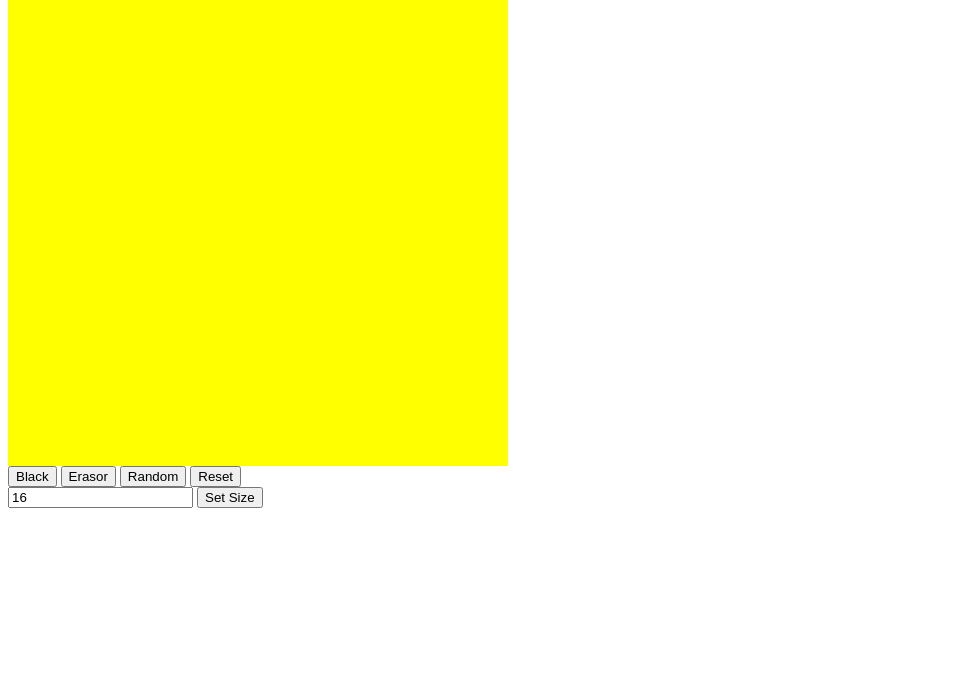
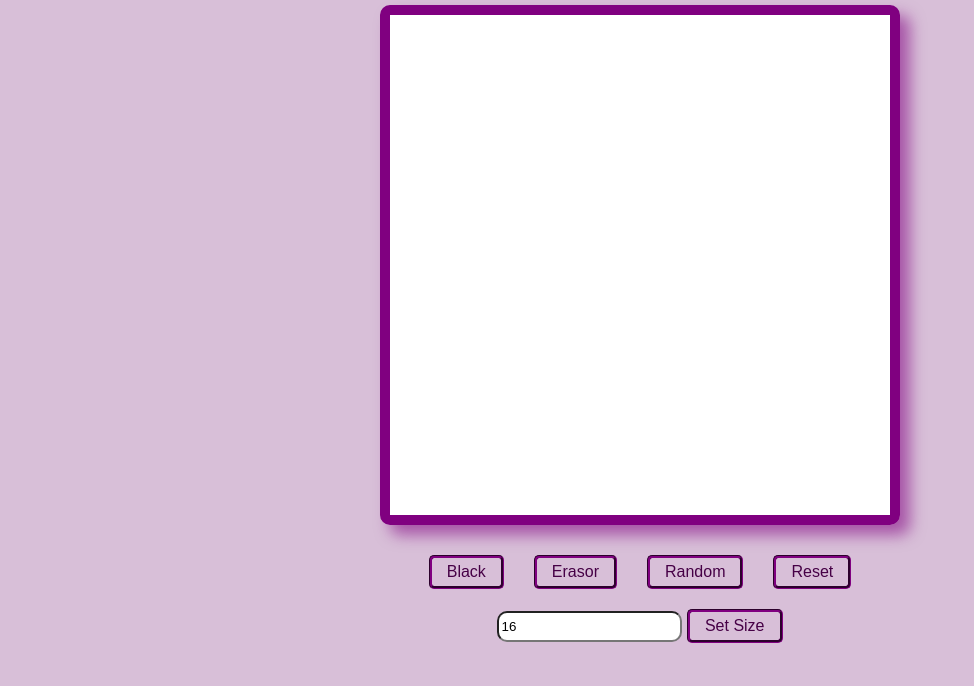
Before and after one commit to IIWGII/Etch-A-Sketch-TOP, a plain HTML site: page index.html in a window 1280 px wide. Shown: the part 114-800 px from the top of the page, without its empty margins (0-974 px from the left). Drawn offline with Linux system fonts and the light colour scheme.

Commit message:
added style ready to push

```diff
--- a/assets/main.js
+++ b/assets/main.js
@@ -13,7 +13,7 @@ function populateBoard(size){
         let square = document.createElement('div');
         let squareEvent = square.addEventListener('mouseover', colorSquare);
         squareEvent;
-        square.style.backgroundColor = "yellow";
+        square.style.backgroundColor = "white";
         board.insertAdjacentElement('beforeend', square);
     }
 }
--- a/assets/style.css
+++ b/assets/style.css
@@ -1,10 +1,72 @@
+
+* {
+    box-sizing: initial;
+    margin: 0;
+    font-family: sans-serif;
+}
+body {
+    background-color: thistle;
+    min-height: 100vh;
+    display: grid;
+    place-items: center;
+    text-align: center;
+}
+
 .pad {
     width: 500px;
     height: 500px;
     display: grid;
+    border: 10px solid purple;
+    border-radius: 10px;
+    box-shadow: 10px 10px 15px rgba(128, 0, 128, 0.56);
 }
-
-
+.title {
+    font-size: 1.5rem;
+    margin: 0px 0px 20px 0px;
+    font-weight: 900;
+}
+.btns {
+    display: flex;
+    justify-content: center;
+    flex-direction: row;
+    flex-wrap: wrap;
+    gap: 30px;
+    margin-top: 30px;
+    margin-bottom: 20px;
+}
+.setSize,
+.btns button {
+    font-size: 1rem;
+    padding: 5px 15px 5px 15px;
+    border: 3px groove purple;
+    border-radius: 5px;
+    background-color: inherit;
+    color: rgb(70, 0, 70);
+    transition: .2s all ease-in-out;
+}
+.btns button:hover {
+    transition: .3s all ease-in-out;
+    transform: translate(0px, -10px) scale(1.3,1.3);
+    box-shadow: 0px 10px 10px rgba(0, 0, 0, 0.558);
+    border-color: thistle;
+    font-size: 1rem;
+    color: white;
+    text-shadow: 0 0px 5px purple;
+    cursor: pointer;
+}
+.setSize:hover {
+    transition: .3s all ease-in-out;
+    box-shadow: 0px 5px 10px rgba(0, 0, 0, 0.558);
+    border-color: thistle;
+    font-size: 1rem;
+    color: white;
+    text-shadow: 0 0px 5px purple;
+    cursor: pointer;
+}
+input {
+    height: 25px;
+    border-radius: 10px;
+}
 
 
 
--- a/index.html
+++ b/index.html
@@ -25,7 +25,8 @@
                 value="16"
                 onchange="changeSize(this.value)"
                 />
-                <button>Set Size</button>
+                <button class="setSize">Set Size</button>
+
             </div>
         </div>
     </div>
```
